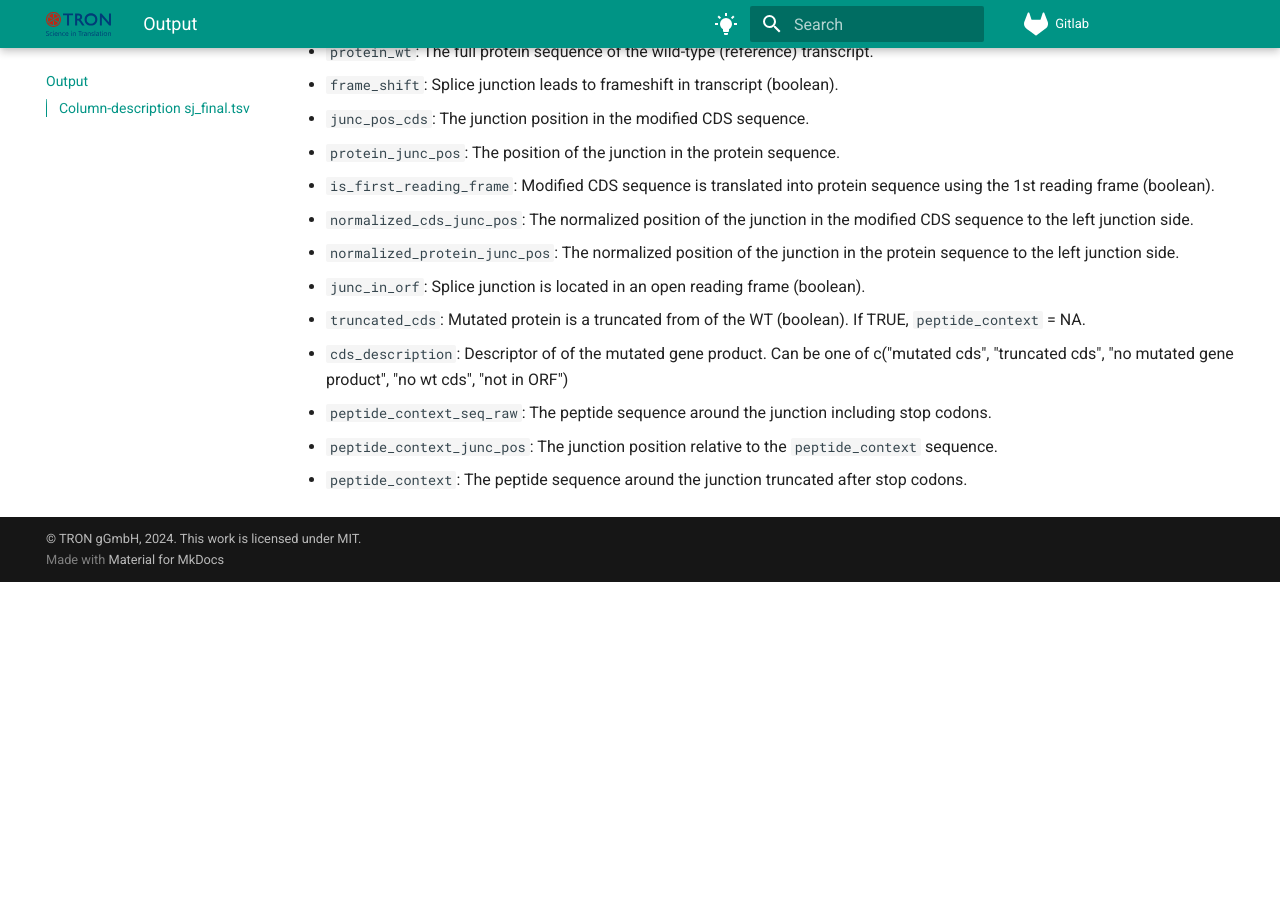
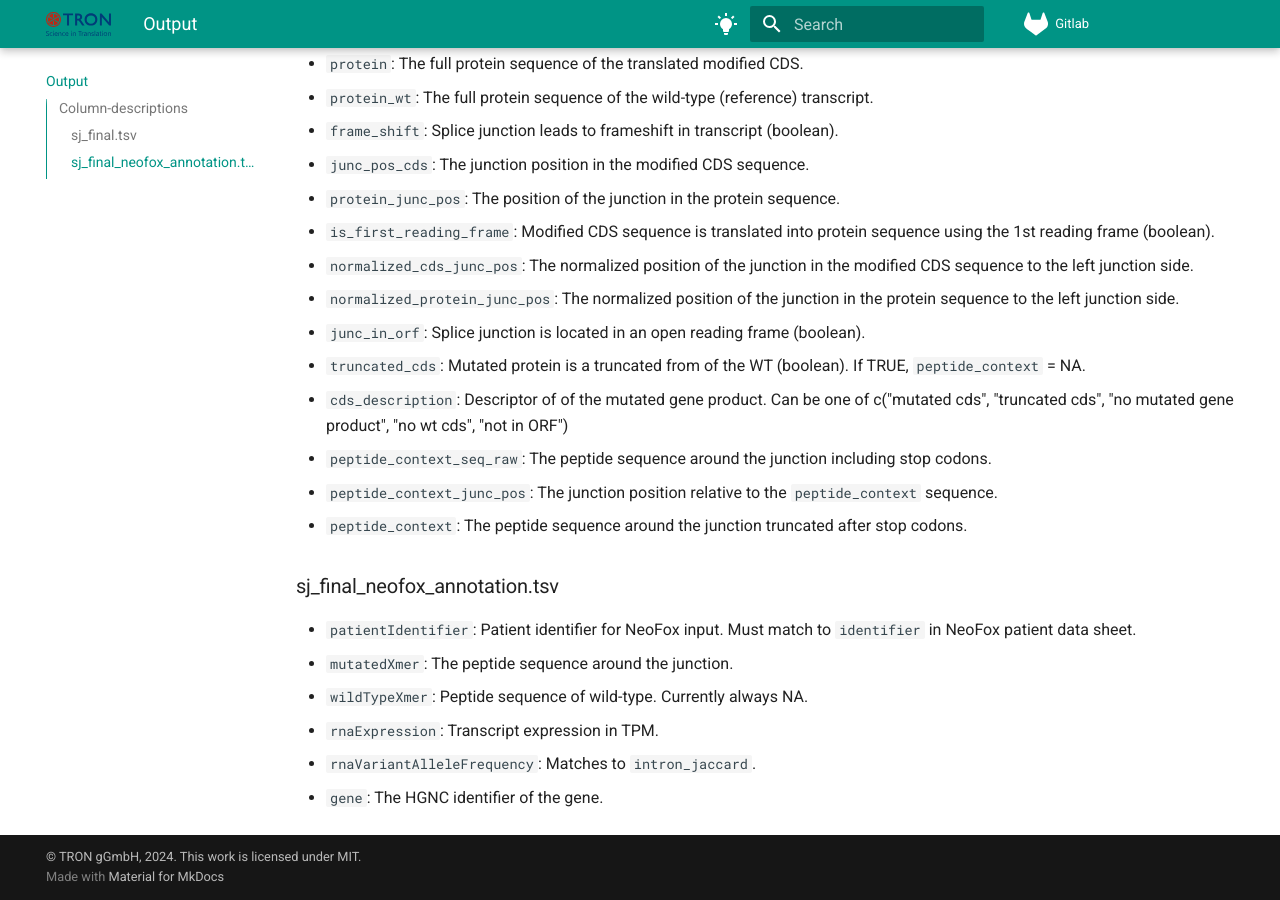
Before and after one commit to TRON-Bioinformatics/neorasp, an MkDocs documentation site: the page built from documentation/tronmake-rna-splicing/docs/output.md, in a window 1280 px wide and 900 px high, scrolled down 1750 px. Built offline with MkDocs 1.6.1 and Material for MkDocs 9.7.7, drawn with Linux system fonts in a browser that asks for light colours; before the commit the page ends 2332 px from its top, so only the background shows below that; some of the changed text lies outside the part shown.

Commit message:
Added column description for NeoFox output

```diff
--- a/documentation/tronmake-rna-splicing/docs/output.md
+++ b/documentation/tronmake-rna-splicing/docs/output.md
@@ -8,7 +8,9 @@ The output of the pipeline consists of two main files.
 Within the files, each line describes a candidate junction transcript. The file `sj_final.tsv` contains all candidate junctions with annotated features and targeted re-quantification results. The file `sj_final_neofox_annotation.tsv` contains only junction candidates with a mutated peptide sequence in format
 suitable for analysis with NeoFox.
 
-## Column-description sj_final.tsv
+## Column-descriptions
+
+### sj_final.tsv
 
 * `junc_id`: Predicted splice junction in standardised format `<chr>:<start>-<end>:<strand>`
 * `uniquely_mapping_reads`: Uniquely mapped reads support by STAR.
@@ -28,7 +30,7 @@ suitable for analysis with NeoFox.
 * `cts_junc_pos`: The junction position in the context sequence.
 * `cts_size`: The size of the context sequence.
 * `cts_id`: A unique id for the context sequence as hash value using the XXH128 hash algorithm.
-* `transcript_expression_tpm`: Salmon expression estimate of gene in TPM.
+* `transcript_expression_tpm`: Salmon expression estimate of transcript in TPM.
 * `gene_expression_tpm`: Salmon expression estimate of gene in TPM.
 * `splice_site_motif`: Di-nucleotide motif of splice junction.
 * `jCPM_uniquely_mapped`: CPM normalized uniquely mapped reads (STAR).
@@ -61,3 +63,13 @@ suitable for analysis with NeoFox.
 * `peptide_context_seq_raw`: The peptide sequence around the junction including stop codons.
 * `peptide_context_junc_pos`: The junction position relative to the `peptide_context` sequence.
 * `peptide_context`: The peptide sequence around the junction truncated after stop codons.
+
+
+### sj_final_neofox_annotation.tsv
+
+* `patientIdentifier`: Patient identifier for NeoFox input. Must match to `identifier` in NeoFox patient data sheet.
+* `mutatedXmer`: The peptide sequence around the junction.
+* `wildTypeXmer`: Peptide sequence of wild-type. Currently always NA.
+* `rnaExpression`: Transcript expression in TPM.
+* `rnaVariantAlleleFrequency`: Matches to `intron_jaccard`.
+* `gene`: The HGNC identifier of the gene.
```
